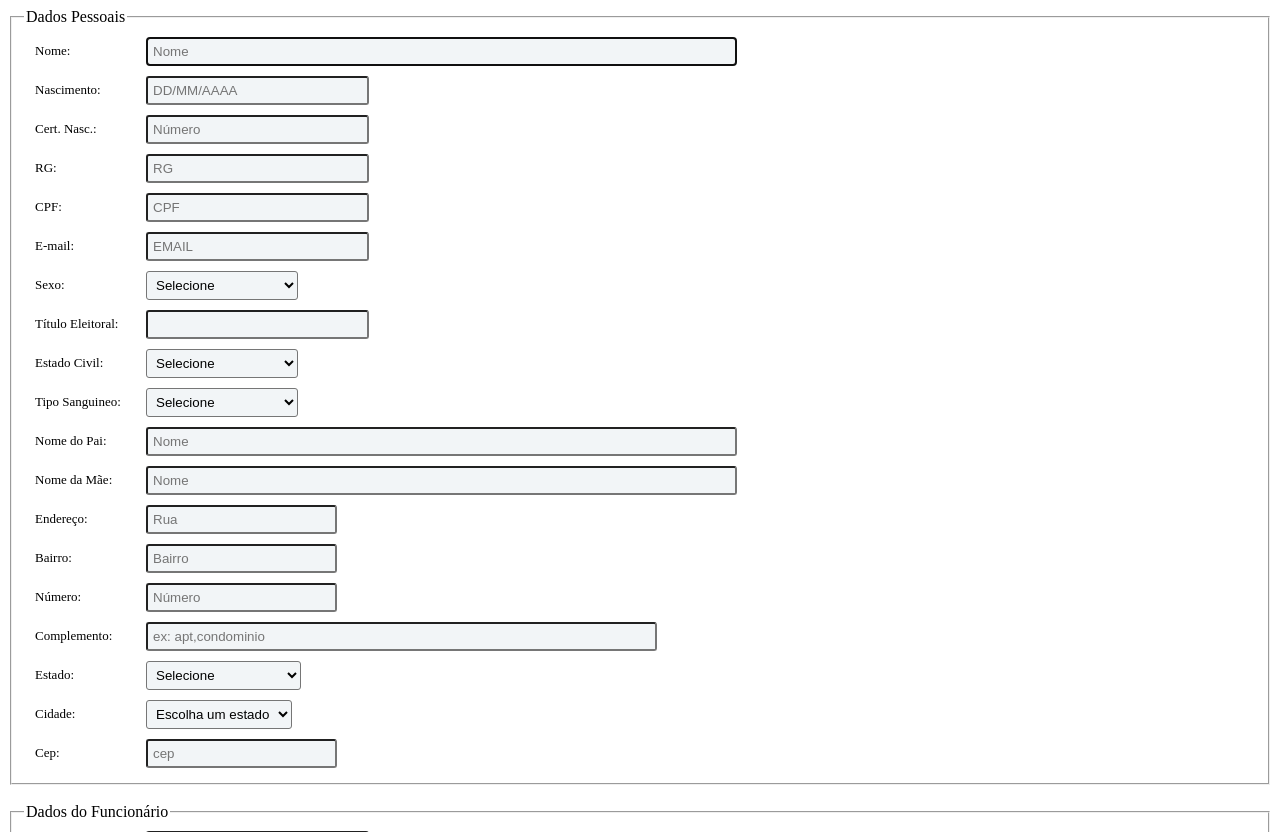
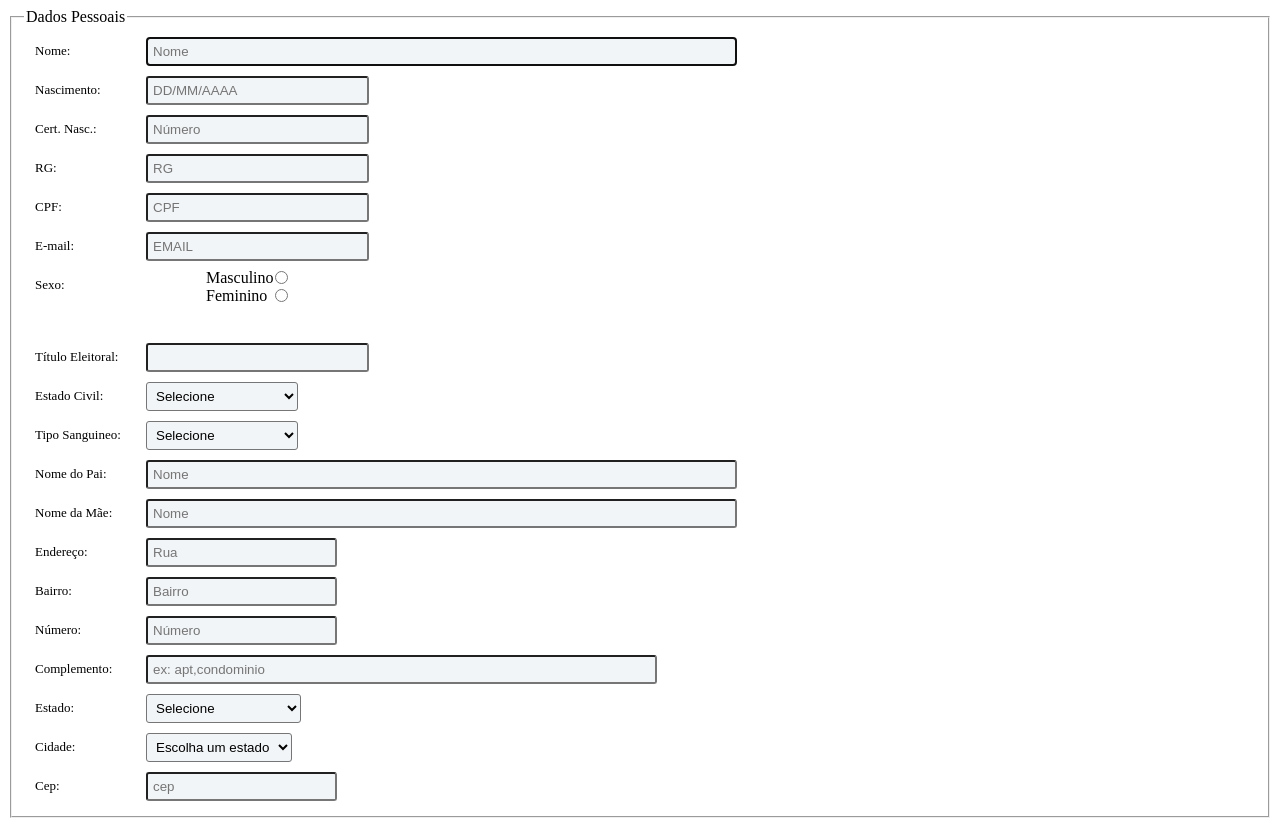
Before and after one commit to Andersonbk17/SGP, a PHP site: page /Presentation/frmCadastroProfessor.php in a window 1280 px wide. Shown: the top 832 px of the page. Run offline with PHP 8.4, Linux system fonts and the light colour scheme; a user stored in the database is signed in; data comes from the database, SQL or seed files in the repository.

Commit message:
Alterações nos radios tipo sexo, correçõa de algum bugs decorrentes da troca de alguns input tipo radio por selects. No form de cadasro e edição de funcionario.

```diff
--- a/estagio/Presentation/frmCadastroProfessor.php
+++ b/estagio/Presentation/frmCadastroProfessor.php
@@ -192,28 +192,30 @@
 					echo"<input type='email' class='input-div' id='email' name='email' placeholder='EMAIL' required='' size='24' /> <br />";
 
 					echo"<label name='sexo' for='sexo' class='labelForms'>Sexo:</label>";
-                                        /*
-					echo"<label name='sexo' for='sexo'>Masculino</label>";
+
+					echo"<label name='sexo' for='sexo' class='cssSexo'>Masculino</label>";
 					echo"<input type='radio'  name='sexo' class='sexo input-div' value='1' /><br />";
-					echo"<label name='sexo' for='sexo'>Feminino</label>";
+					echo"<label name='sexo' for='sexo' class='cssSexo'>Feminino</label>";
 					echo"<input type='radio'  name='sexo' class='sexo input-div' value='2' /><br />";
-                       **/
 
 
+                                        /*
                                         echo"<select name='sexo' id='sexo' class='input-div-select'>";
                                             echo"<option selected='' value=''>Selecione  </option>";
                                             echo"<option  value='1'>Masculino</option>";
                                             echo"<option  value='2'>Feminino</option>";
                                         echo"</select><br/>";
-
+					*/
 
 
 					//echo"<label name='reservista' for='reservista'  class='reservista labelForms' style='display: none'  >Reservista Militar:</label><br class='reservista' style='display: none' />";
-					echo"<label name='reservista' for='reservista'  class='reservista labelForms' style='display: none'  >Reservista:</label>";
-                                        echo"<input type='text'  id='reservista' name='reservista' placeholder='' class='reservista input-div' required='' style='display: none' size='24' />";
-					echo"<label name='titulo' for='titulo' class='labelForms'>Título Eleitoral:</label>";
+					echo "<br/><div>";
+                                        echo"<label name='reservista' for='reservista'  class='reservista labelForms' style='display: none'  >Reservista:</label>";
+                                        echo"<input type='text'  id='reservista' name='reservista' placeholder='' class='reservista input-div' required='' style='display: none' size='24' /><br/>";
+				        echo "</div>";
+
+				        echo"<label name='titulo' for='titulo' class='labelForms'>Título Eleitoral:</label>";
 					echo"<input type='text' class='input-div' id='titulo' name='titulo' placeholder='' required='' size='24' /> <br />";
-
 
 					echo"<label name='estadoCivil' for='estadoCivil' class='labelForms'>Estado Civil:</label>";
 					echo"<select id='estadoCivil' class='input-div-select' name='estadoCivil' required=''>";
@@ -256,22 +258,23 @@
 
 
 				//Casado
-                                   echo"<br class='divorcio' style='display: none' /><label name='conjugue' for='conjugue' class='divorcio' style='display: none'>Conjugue :</label><br class='divorcio' style='display: none' />";
-				   echo"<br class='casado' style='display: none' /><label name='conjugue' for='conjugue' class='casado' style='display: none'>Conjugue :</label><br class='casado' style='display: none' />";
+                                echo "<div class='cssCas'>";
+                                   echo"<br class='divorcio' style='display: none' /><label name='conjugue' for='conjugue' class='divorcio' style='display: none'>Conjugue:</label>";
+				   echo"<br class='casado' style='display: none' /><label name='conjugue' for='conjugue' class='casado' style='display: none'>Conjugue:</label>";
 
-                                   echo"<input type='text'  id='conjugue' name='conjugue' placeholder='Nome ' style='display: none' required='' class='emComum input-div'  size='100'/> <br class='emComum' style='display: none' />";
+                                   echo"<input type='text'  id='conjugue' name='conjugue' placeholder='Nome ' style='display: none; margin-left:110px;' required='' class='emComum input-div'  size='70'/> <br class='emComum' style='display: none' />";
 
-                                   echo"<label name='certidaoCasamentoDivorcio' for='certidaoCasamentoDivorcio' class='divorcio' style='display: none'>Certidão de Divorcio :</label><br class='divorcio' style='display: none' />";
-				   echo"<label name='certidaoCasamentoDivorcio' for='certidaoCasamentoDivorcio' class='casado' style='display: none'>Certidão de Casamento :</label><br class='casado' style='display: none' />";
+                                   echo"<label name='certidaoCasamentoDivorcio' for='certidaoCasamentoDivorcio' class='divorcio' style='display: none'>Certidão de Divorcio:</label>";
+				   echo"<label name='certidaoCasamentoDivorcio' for='certidaoCasamentoDivorcio' class='casado' style='display: none'>Certidão de Casamento:</label>";
 
-                                   echo"<input type='text' class='emComum input-div' id='certidaoCasamentoDivorcio'  name='certidaoCasamentoDivorcio' placeholder='Numero ' size='24' style='display: none' required='' class='casado' /> <br class='emComum' style='display: none' />";
+                                   echo"<input type='text' class='emComum input-div' id='certidaoCasamentoDivorcio'  name='certidaoCasamentoDivorcio' placeholder='Numero ' size='24' style='display: none; margin-left:24px;' required=''/> <br/>";
 
-				   echo"<label name='dataCasamento' for='dataCasamento'  style='display: none' class='divorcio' >Data Divorcio :</label><br class='divorcio' style='display: none' />";
-				   echo"<label name='dataCasamento' for='dataCasamento'  style='display: none' class='casado' >Data Casamento :</label><br class='casado' style='display: none' />";
+				   echo"<label name='dataCasamento' for='dataCasamento'  style='display: none' class='divorcio' >Data Divorcio:</label>";
+				   echo"<label name='dataCasamento' for='dataCasamento'  style='display: none' class='casado' >Data Casamento:</label>";
 
-				   echo"<input type='text' class='input-div emComum' id='dataCasamento' name='dataCasamento'  style='display: none' size='24' name='dataCasamento' placeholder='DD/MM/AAAA' /><br class='emComum' style='display: none' /> ";
+				   echo"<input type='text' class='input-div emComum' id='dataCasamento' name='dataCasamento'  style='display: none; margin-left:69px;' size='24' name='dataCasamento' placeholder='DD/MM/AAAA' /><br class='emComum' style='display: none' /> ";
                                    echo "<input type='hidden' id='casadoDivorciado' value='' name='casadoDivorciado' />";//verificar
-
+				echo "</div>";
 
 
 				   echo"<label name='nomePai' for='nomePai' class='labelForms'>Nome do Pai:</label>";
@@ -421,13 +424,13 @@
 
 			    // foreach($editar as $edit){
 
-					echo"<label name='nome' for='nome' class='labelForms'>Nome do professor:</label>";
+					echo"<label name='nome' for='nome' class='labelForms'>Nome:</label>";
 					echo"<input type='text' id='nome' class='input-div' name='nome' value='".$edit->getNome()."'autofocus='' placeholder='Nome' required='' size='100' /><br />";
-				    echo"<input type='hidden' id='codFun' name='codFun' value='".$edit->getId()."' size='2'/><br/>";
-					echo"<label name='dataNascimento' for='dataNascimento' class='labelForms'>Data Nascimento:</label>";
+				    echo"<input type='hidden' id='codFun' name='codFun' value='".$edit->getId()."' size='2'/>";
+					echo"<label name='dataNascimento' for='dataNascimento' class='labelForms'>Nascimento:</label>";
 					echo"<input type='text' class='input-div' name='dataNascimento' id='dataNascimento' value='".$edit->getDataNascimento()."' placeholder='DD/MM/AAAA' size='24'/><br />";
 
-					echo"<label name='certidaoNascimento' for='certidaoNascimento'>Certidão de Nascimento:</label><br />";
+					echo"<label name='certidaoNascimento' for='certidaoNascimento' class='labelForms'>Cert. Nasc.:</label>";
 					echo"<input type='text' class='input-div' id='certidaoNascimento' name='certidaoNascimento' value='".$edit->getCertidaoNascimento()."' placeholder='Número' required='' size='24' /> <br />";
 					echo"<label name='rg' for='rg'  class='labelForms'>RG:</label>";
 					echo"<input type='text' class='input-div' id='rg' name='rg' value='".$edit->getRg()."' placeholder='RG' required='' size='24' /> <br />";
@@ -440,15 +443,15 @@
 
 
                                         if($edit->getSexo()==1){
-                                            echo"<label name='sexo'  for='sexo'>Masculino</label>";
-                                            echo"<input type='radio' class='input-div' name='sexo' class='sexo' value='1' checked='checked' /><br />";
-                                            echo"<label name='sexo'  for='sexo'>Feminino </label>";
-                                            echo"<input type='radio' class='input-div' name='sexo' class='sexo' value='2' /><br />";
+                                            echo"<label name='sexo'  for='sexo' class='cssSexo'>Masculino</label>";
+                                            echo"<input type='radio' class='sexo input-div' name='sexo' class='sexo' value='1' checked='checked' /><br />";
+                                            echo"<label name='sexo'  for='sexo' class='cssSexo'>Feminino </label>";
+                                            echo"<input type='radio' class='sexo input-div' name='sexo' class='sexo' value='2' /><br />";
                                         }else{
-                                            echo"<label name='sexo'  for='sexo'>Masculino</label>";
-                                            echo"<input type='radio' class='input-div' name='sexo' class='sexo' value='1' /><br />";
-                                            echo"<label name='sexo'  for='sexo'>Feminino </label>";
-                                            echo"<input type='radio' class='input-div' name='sexo' class='sexo' value='2' checked='checked'/><br />";
+                                            echo"<label name='sexo'  for='sexo' class='cssSexo'>Masculino</label>";
+                                            echo"<input type='radio' class='sexo input-div' name='sexo' class='sexo' value='1' /><br />";
+                                            echo"<label name='sexo'  for='sexo' class='cssSexo'>Feminino </label>";
+                                            echo"<input type='radio' class='sexo input-div' name='sexo' class='sexo' value='2' checked='checked'/><br />";
 
                                         }
                                         /*
@@ -467,10 +470,11 @@
                                         }*/
 
 
-
-					echo"<label name='reservista' for='reservista'  class='reservista' style='display: none'  >Reservista:</label><br class='reservista' style='display: none' />";
+                                        echo"<br/><div>";
+					echo"<label name='reservista' for='reservista'  class='reservista labelForms' style='display: none'>Reservista:</label>";
 					echo"<input type='text'  id='reservista' name='reservista' value='".$edit->getReservistaMilitar()."' placeholder='' class='reservista input-div' required='' style='display: none' size='24' /> <br class='reservista' style='display: none' />";
-					echo"<label name='titulo' for='titulo'  class='labelForms'>Título Eleitoral:</label>";
+					echo"</div>";
+                                        echo"<label name='titulo' for='titulo'  class='labelForms'>Título Eleitoral:</label>";
 					echo"<input type='text' class='input-div' id='titulo' name='titulo' value='".$edit->getTituloEleitoral()."' placeholder='' required='' size='24' /> <br />";
 
 
@@ -518,23 +522,23 @@
                                    //selecionar o combobox TipoSanguineo
                                     echo"<script type='text/javascript'> $(document).ready(function(){  $('#tipoSanguineo').val(".$edit->getIdTipo_Sanguineo().")      }) </script>";//select ok
 
+                                   echo "<div class='cssCas'>";
+                                   echo"<br class='divorcio' style='display: none' /><label name='conjugue' for='conjugue' class='divorcio' style='display: none'>Conjugue:</label>";
+				   echo"<br class='casado' style='display: none' /><label name='conjugue' for='conjugue' class='casado' style='display: none'>Conjugue:</label>";
 
-                                    echo"<br class='divorcio' style='display: none' /><label name='conjugue' for='conjugue' class='divorcio' style='display: none'>Conjugue :</label><br class='divorcio' style='display: none' />";
-				   echo"<br class='casado' style='display: none' /><label name='conjugue' for='conjugue' class='casado' style='display: none'>Conjugue :</label><br class='casado' style='display: none' />";
+                                   echo"<input type='text'  id='conjugue' name='conjugue' placeholder='Nome ' value='".$edit->getConjugue()."' style='display: none; margin-left:110px;' required='' class='emComum input-div'  size='70'/> <br class='emComum' style='display: none' />";
 
-                                   echo"<input type='text'  id='conjugue' name='conjugue' placeholder='Nome ' value='".$edit->getConjugue()."' style='display: none' required='' class='emComum input-div'  size='100'/> <br class='emComum' style='display: none' />";
+                                   echo"<label name='certidaoCasamentoDivorcio' for='certidaoCasamentoDivorcio' class='divorcio' style='display: none'>Certidão de Divorcio:</label>";
+				   echo"<label name='certidaoCasamentoDivorcio' for='certidaoCasamentoDivorcio' class='casado' style='display: none'>Certidão de Casamento:</label>";
 
-                                   echo"<label name='certidaoCasamentoDivorcio' for='certidaoCasamentoDivorcio' class='divorcio' style='display: none'>Certidão de Divorcio :</label><br class='divorcio' style='display: none' />";
-				   echo"<label name='certidaoCasamentoDivorcio' for='certidaoCasamentoDivorcio' class='casado' style='display: none'>Certidão de Casamento :</label><br class='casado' style='display: none' />";
+                                   echo"<input type='text' class='emComum input-div' id='certidaoCasamentoDivorcio' value='".$edit->getCertidaoCasamentoDivorcio()."' name='certidaoCasamentoDivorcio' placeholder='Numero ' size='24' style='display: none; margin-left:24px;' required='' class='casado' /> <br class='emComum' style='display: none' />";
 
-                                   echo"<input type='text' class='emComum input-div' id='certidaoCasamentoDivorcio' value='".$edit->getCertidaoCasamentoDivorcio()."' name='certidaoCasamentoDivorcio' placeholder='Numero ' size='24' style='display: none' required='' class='casado' /> <br class='emComum' style='display: none' />";
+				   echo"<label name='dataCasamento' for='dataCasamento'  style='display: none' class='divorcio' >Data Divorcio:</label>";
+				   echo"<label name='dataCasamento' for='dataCasamento'  style='display: none' class='casado' >Data Casamento:</label>";
 
-				   echo"<label name='dataCasamento' for='dataCasamento'  style='display: none' class='divorcio' >Data Divorcio :</label><br class='divorcio' style='display: none' />";
-				   echo"<label name='dataCasamento' for='dataCasamento'  style='display: none' class='casado' >Data Casamento :</label><br class='casado' style='display: none' />";
-
-				   echo"<input type='text' class='input-div emComum' value='".$edit->getDataCasamento()."' id='dataCasamento' name='dataCasamento'  style='display: none' size='24' name='dataCasamento' placeholder='DD/MM/AAAA' /><br class='emComum' style='display: none' /> ";
+				   echo"<input type='text' class='input-div emComum' value='".$edit->getDataCasamento()."' id='dataCasamento' name='dataCasamento'  style='display: none; margin-left:69px;' size='24' name='dataCasamento' placeholder='DD/MM/AAAA' /><br class='emComum' style='display: none' /> ";
                                    echo "<input type='hidden' id='casadoDivorciado' value='".$edit->getCasadoDivorciado()."' name='casadoDivorciado' />";//verificar
-
+                                   echo "</div>";
 
 
 
--- a/estagio/Presentation/style/estiloConteudo.css
+++ b/estagio/Presentation/style/estiloConteudo.css
@@ -296,3 +296,20 @@ filter: progid:DXImageTransform.Microsoft.gradient( startColorstr='#edf6f9', end
       margin-top: -15px;
       margin-left: 680px;
   }
+
+  .cssSexo{
+      position: absolute;
+      left: 203px;
+      padding: 3px;
+  }
+
+  .sexo{
+      position: absolute;
+      left: 153px;
+  }
+
+  .cssCas{
+      position: absolute;
+      left: 410px;
+      top: 582px;
+  }
```
